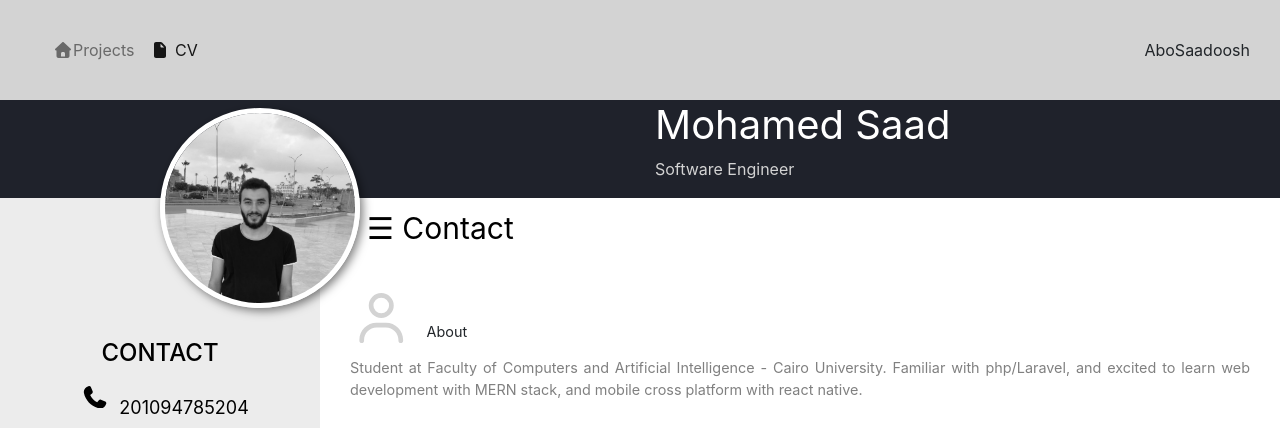
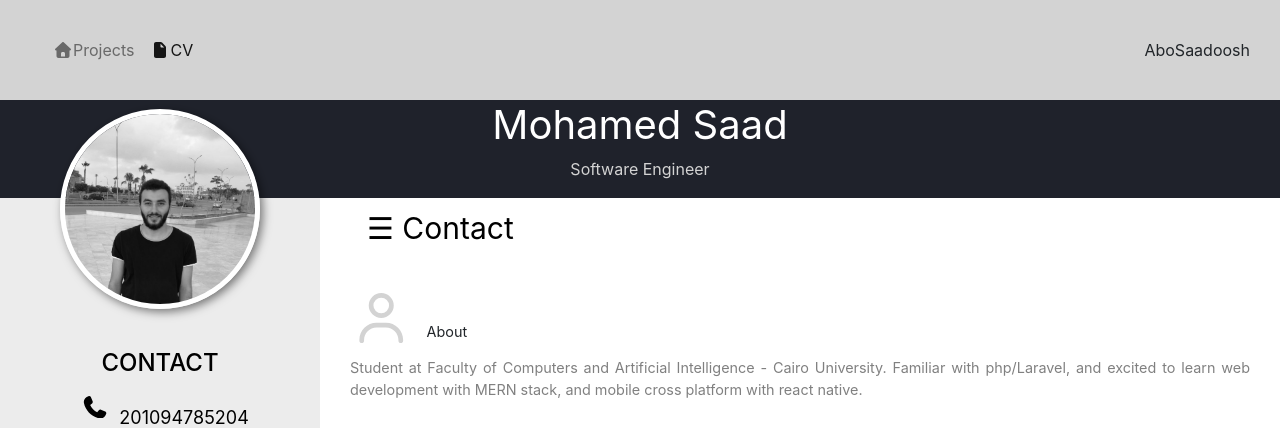
Before and after one commit to ibnsaadoosh/portfolio, a website: page cv.html in a window 1280 px wide. Shown: the top 428 px of the page. Drawn offline with nearby package versions, Linux system fonts and the light colour scheme.

Commit message:
first stable version

```diff
--- a/cv.css
+++ b/cv.css
@@ -103,20 +103,13 @@
 .print-area .header {
   height: auto;
   background-color: rgb(31, 34, 43);
-
   border: 1px solid rgb(31, 34, 43);
-}
-
-.header img:hover {
-    filter: grayscale(0%);
-    transform: scale(1.05);
-    box-shadow: 3px 3px 20px rgba(0, 0, 0, .5)
 }
 
 .header-text {
     color: white;
     width: 60%;
-    margin-left: auto;
+
 }
 
 .header-text h1 {
@@ -135,21 +128,33 @@
   background-color: rgb(236, 236, 236);
   text-align: center;
   position: relative;
-  padding-top: 140px;
+  padding-top: 150px;
 }
+
 
 .profile-img {
   width: 200px;
   height: 200px;
   border-radius: 50%;
-  margin-bottom: 140px;
+  margin-bottom: 20px;
   border: 5px solid white;
   box-shadow: 3px 3px 10px rgba(0, 0, 0, .5);
   cursor: pointer;
   transition: .5s;
   user-select: none;
   filter: grayscale(100%);
-  padding: 0;
+  /* you need all these 4 att if you want to center an element with att position: absolute */
   position: absolute;
-  top: -230px;
+  bottom: 20px;
+  margin-left: auto;
+  margin-right: auto;
+  left: 0;
+  right: 0;
+  text-align: center;
 }
+
+.profile-img:hover {
+  filter: grayscale(0%);
+  transform: scale(1.05);
+  box-shadow: 3px 3px 20px rgba(0, 0, 0, .5)
+}
--- a/cv.html
+++ b/cv.html
@@ -23,10 +23,9 @@
     <nav class="navbar navbar-light navbar-expand-sm nav-wrapper">
         <div class="container">
             <div class="collapse navbar-collapse" id="Navbar">
-            <ul class="navbar-nav mr-auto">
+                <ul class="navbar-nav">
                     <li class="nav-item"><a class="nav-link" href="./index.html"><span class="fa fa-home"></span>Projects</a></li>
-              <li class="nav-item active"><a class="nav-link" href="#"><span class="fa fa-file"></span>
-                CV</a></li>
+                    <li class="nav-item active"><a class="nav-link" href="#"><span class="fa fa-file"></span>CV</a></li>
                 </ul>
             </div>
         </div>
@@ -43,9 +42,9 @@
     <div class="container-fluid print-area">
         <div class="row header">
 
-                    <div class="col-12 col-sm-6 header-text">
-                        <h1>Mohamed Saad</h1>
-                        <p>Software Engineer</p>
+            <div class="container-fluid header-text">
+                <h1 class="row justify-content-center">Mohamed Saad</h1>
+                <p class="row justify-content-center">Software Engineer</p>
             </div>
         </div>
 
--- a/nav.css
+++ b/nav.css
@@ -10,10 +10,6 @@ nav {
     padding: 30px;
 }
 
-.left-side
-{
-    display: flex;
-}
 
 .nav-wrapper > .left-side > div{
   margin-right: 20px;
```
Lines whose indentation alone changed are shown as unchanged.
